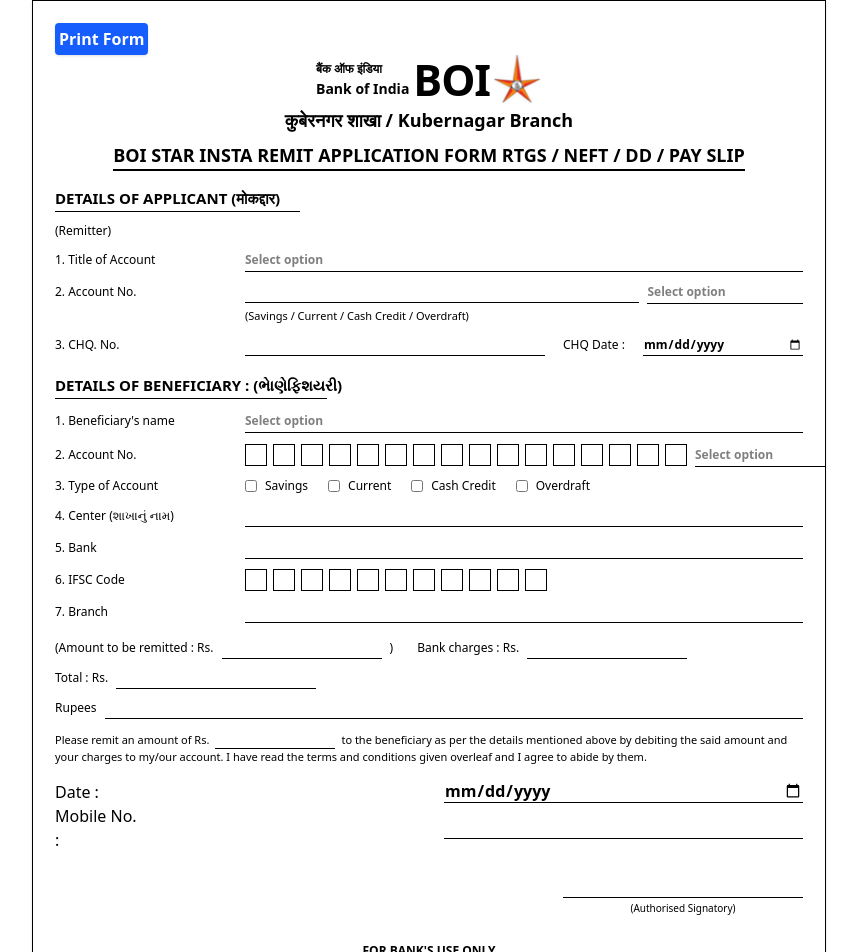
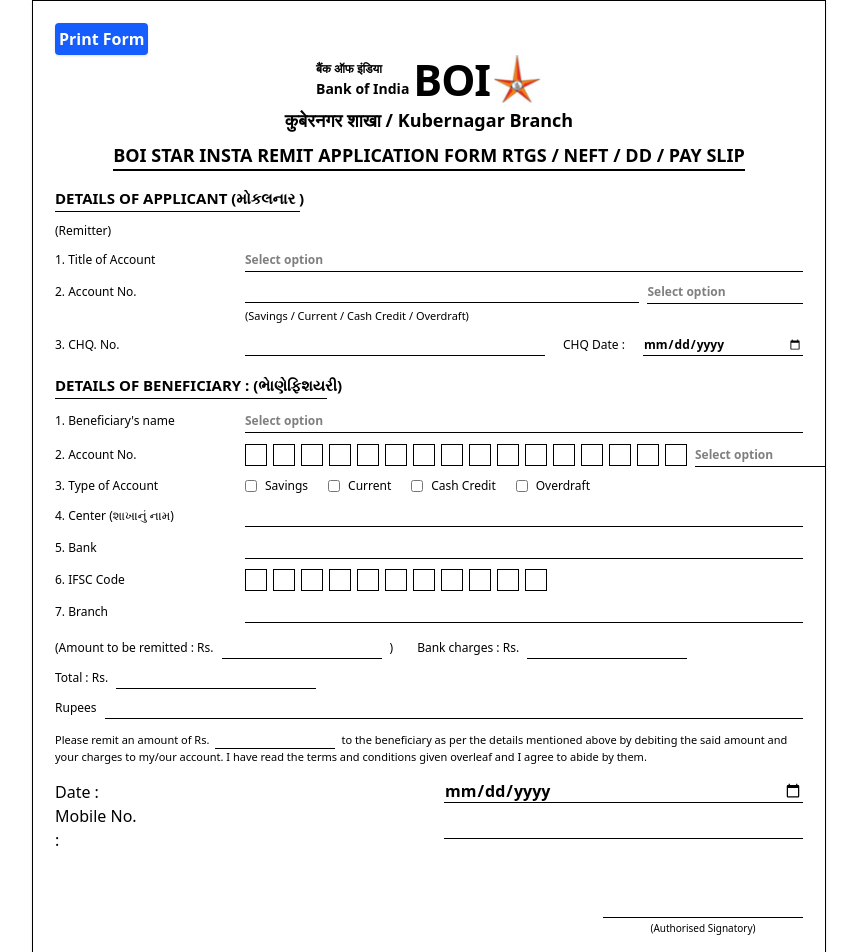
Before and after one commit to Tarun068/Boi-bank-from, a React (Vite) app: page / in a window 1280 px wide. Shown: the top 952 px of the page, without its empty margins (211-1068 px from the left). Built offline with nearby package versions, Linux system fonts and the light colour scheme.

Commit message:
add data

```diff
--- a/src/BoiForm.jsx
+++ b/src/BoiForm.jsx
@@ -477,6 +477,15 @@
     Bank: "KOTAK MAHINDRA BANK",
     "IFS Code No": "KKBK0002617",
   },
+  {
+    "Beneficiary name": "KAPOOR KHUSHI",
+    "Account number": "925010029877761",
+    "Branch Name": "KUBERNAGAR",
+    "account type": "savings",
+    Center: "AHMEDABAD",
+    Bank: "AXIS BANK",
+    "IFS Code No": "UTIB0003120",
+  },
 ];
 
 /* -------- Main -------- */
@@ -513,7 +522,8 @@
     finalUtrNo: "",
   });
 
-  const [manualEntry, setManualEntry] = useState(false); // toggle for manual beneficiary entry
+  const [manualEntry, setManualEntry] = useState(false);
+  const [signatureSrc, setSignatureSrc] = useState(null);
 
   /* Lookups */
   // Applicant lookups use data1
@@ -595,6 +605,13 @@
         applicantAccountNo: found["Account number"] || "",
       });
     }
+  };
+  const handleSignatureFile = (e) => {
+    const file = e.target.files?.[0];
+    if (!file) return;
+    const reader = new FileReader();
+    reader.onload = () => setSignatureSrc(reader.result); // data URL works well for print
+    reader.readAsDataURL(file);
   };
 
   const handleApplicantAccountSelect = (e) => {
@@ -794,7 +811,12 @@
   @media print {
     .no-print { display: none !important; }
     input, select { -webkit-appearance: none; appearance: none; }
+    input[type="checkbox"] {
+      -webkit-appearance: checkbox !important;
+      appearance: checkbox !important;
+    }
     .a4 { box-shadow: none !important; border-width: 1px !important; }
+    .signature-img { -webkit-print-color-adjust: exact; print-color-adjust: exact; }
   }
 `}</style>
 
@@ -839,7 +861,7 @@
         {/* Applicant */}
         <div className="mt-[16px]">
           <div className="text-[15px] font-bold">
-            DETAILS OF APPLICANT (मोकद्दार)
+            DETAILS OF APPLICANT (મોકલનાર )
           </div>
           <div className="border-t border-black w-[245px] mt-[1px]" />
           <div className="mt-[10px] text-[12px]">
@@ -1113,9 +1135,38 @@
         </div>
 
         {/* Sign lines */}
-        <div className="mt-[28px] flex justify-end">
-          <div className="w-[240px] text-center">
-            <div className="border-b border-black h-[18px]" />
+        {/* <div className="w-[100px] flex  no-print shrink-0">
+          <input type="file" accept="image/*" onChange={handleSignatureFile} />
+          {signatureSrc && (
+            <button
+              type="button"
+              className="text-xs border border-black p-1 rounded w-full"
+              onClick={() => setSignatureSrc(null)}
+            >
+              Remove
+            </button>
+          )}
+        </div> */}
+
+        {/* widen container so both fit comfortably */}
+
+        <div className="w-full flex justify-end gap-10">
+          <div className="w-[200px] text-center relative">
+            {/* <div className="flex justify-center items-end h-[42px]">
+              {signatureSrc && (
+                <img
+                  src={signatureSrc}
+                  alt="Signature"
+                  className="signature-img"
+                  style={{
+                    maxWidth: 300,
+                    maxHeight: 36,
+                    objectFit: "contain",
+                  }}
+                />
+              )}
+            </div> */}
+            <div className="mt-16 border-b border-black h-[2px]" />
             <div className="text-[10px] mt-[3px]">(Authorised Signatory)</div>
           </div>
         </div>
```
Lines whose indentation alone changed are shown as unchanged.
